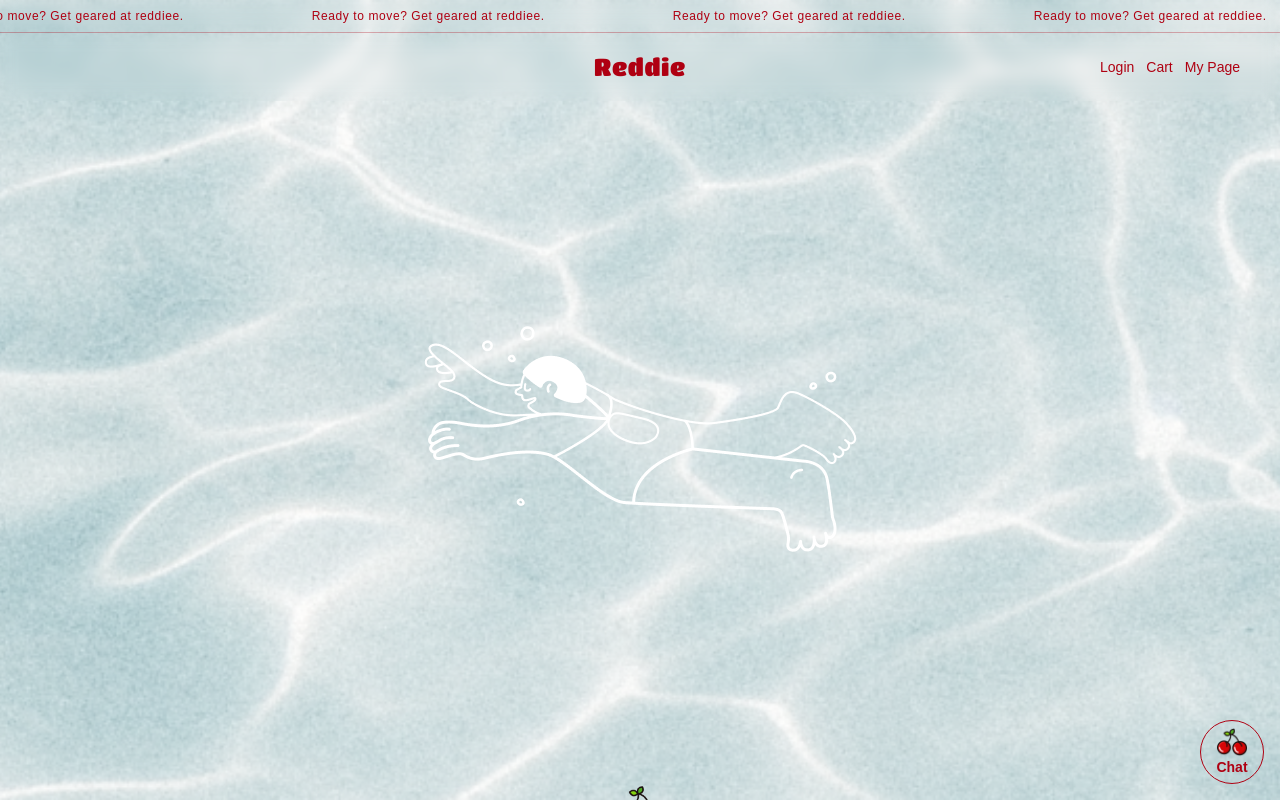
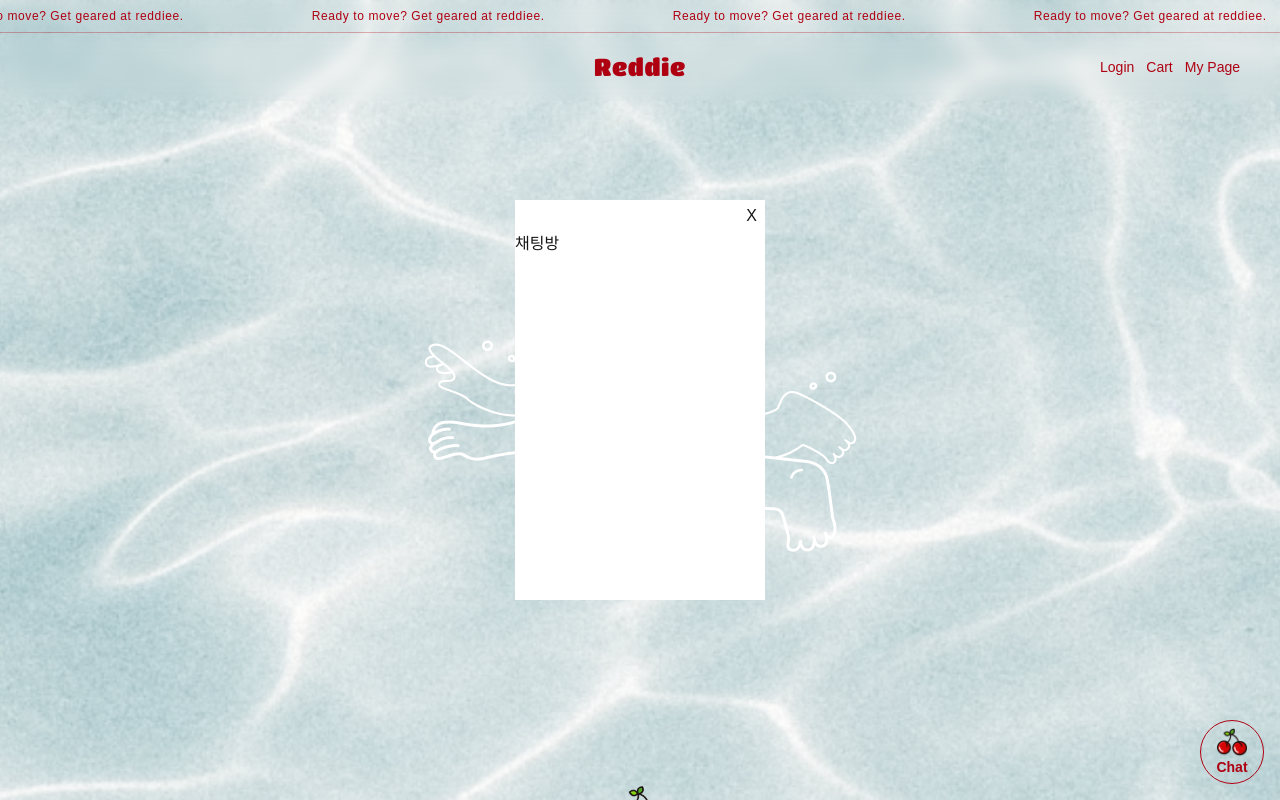
Before and after one commit to ounjuu/Reddiee_front, a Next.js app in the folder reddiee-front/: page / in a window 1280 px wide. Both pictures are taken after a click on the element "Chat". Shown: the top 800 px of the page. Built offline with nearby package versions, Linux system fonts and the light colour scheme; no server answers.

Commit message:
Feat: 채팅방 1

```diff
--- a/reddiee-front/src/components/ChatBtn/ChatBtn.tsx
+++ b/reddiee-front/src/components/ChatBtn/ChatBtn.tsx
@@ -9,6 +9,17 @@ export default function Footer() {
   };
 
   return (
+    <>
+      <div
+        className={`fixed bg-white w-[250px] xs:w-1/2  h-1/2 top-1/2 left-1/2 transform -translate-x-1/2 -translate-y-1/2 ${
+          isOpen ? "" : "hidden"
+        }`}
+      >
+        <div className="flex justify-end px-2 py-1 cursor-pointer">
+          <span onClick={toggleChat}>X</span>
+        </div>
+        <div>채팅방</div>
+      </div>
       <div
         className="fixed bottom-4 right-4 cursor-pointer z-50 p-4 rounded-full border-[1.5px] border-reddieetext w-16 h-16 flex flex-col items-center justify-center"
         onClick={toggleChat}
@@ -16,5 +27,6 @@ export default function Footer() {
         <img src="/cherry.png" className="w-8 h-8" alt="chat icon" />
         <span className="font-semibold text-reddieetext text-sm">Chat</span>
       </div>
+    </>
   );
 }
```
Lines whose indentation alone changed are shown as unchanged.
